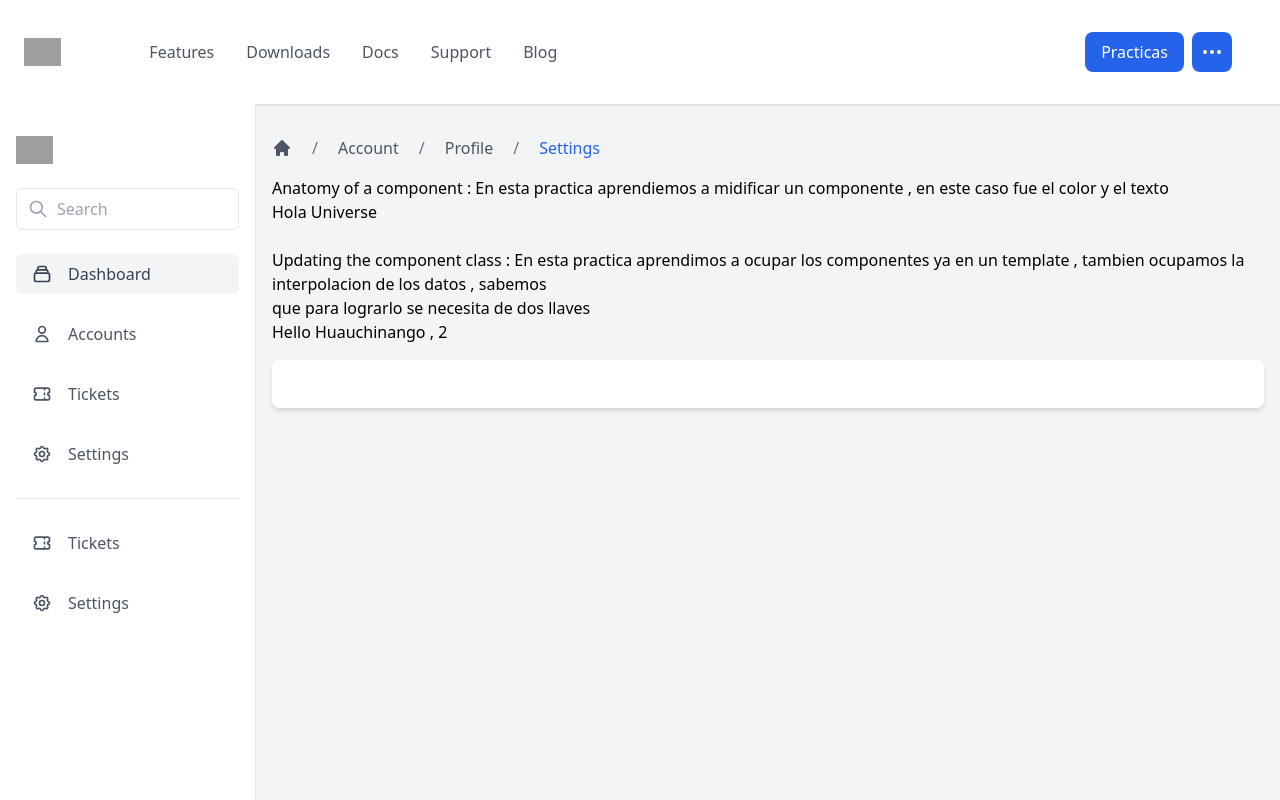
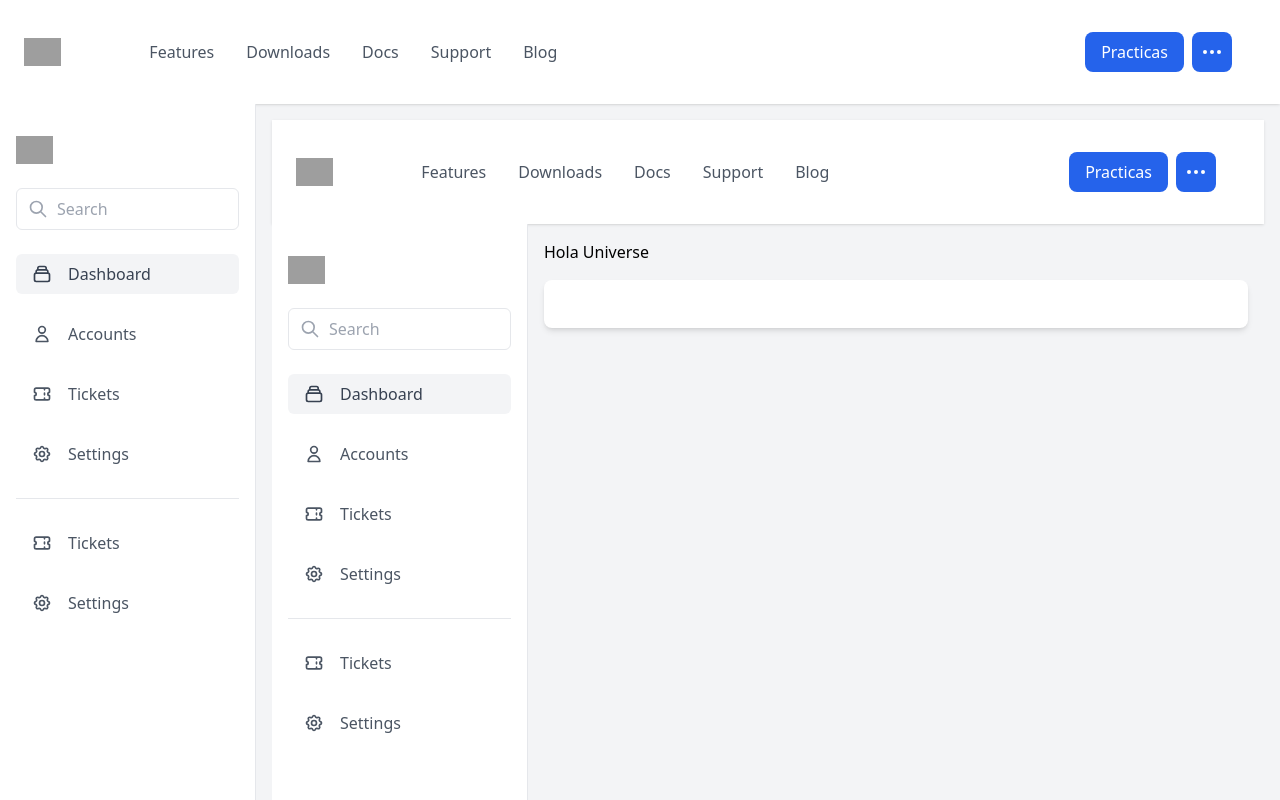
Before and after one commit to Chrispau0530/Angular, an Angular app in the folder Practicas/: page /practica01 in a window 1280 px wide. Before the commit this address led to /. Built offline with nearby package versions, Linux system fonts and the light colour scheme; grey boxes are pictures that could not be loaded.

Commit message:
Practica 08
Casi acabada

```diff
--- a/Practicas/src/app/Practicas/practica01/practica01.component.ts
+++ b/Practicas/src/app/Practicas/practica01/practica01.component.ts
@@ -2,6 +2,7 @@ import { Component } from '@angular/core';
 
 @Component({
   selector: 'app-practica01',
+  standalone:true,
   imports: [],
   template:` Hello`,
   styles:`:host {
@@ -10,6 +11,6 @@ import { Component } from '@angular/core';
   templateUrl: './practica01.component.html',
   styleUrl: './practica01.component.css'
 })
-export class Practica01Component {
+export class  Practica01Component {
 
 }
--- a/Practicas/src/app/app.routes.ts
+++ b/Practicas/src/app/app.routes.ts
@@ -1,7 +1,20 @@
 import { Routes } from '@angular/router';
+import { Practica02Component } from './Practicas/practica02/practica02.component';
 
 export const routes: Routes = [
+  {
+    path: "",
+    loadComponent: () => import('./components/content-global/content-global.component').then(m=>m.ContentGlobalComponent),
+    children: [
+      {
+        path: 'practica01',
+        loadComponent: () => import('./Practicas/practica01/practica01.component').then(m => m.Practica01Component),
 
-
-
+      },
+      {
+        path: 'practica02',
+        loadComponent: () => import('./Practicas/practica02/practica02.component').then(m =>Practica02Component),
+      }
+    ]
+  }
 ];
--- a/Practicas/src/app/components/content-global/content-global.component.html
+++ b/Practicas/src/app/components/content-global/content-global.component.html
@@ -14,7 +14,7 @@
       <!-- Main Content Area (Breadcrumb + Content) -->
       <div class="flex-1 overflow-y-auto bg-gray-100 p-4">
         <div class="content-breadcrumb mb-4">
-          <app-content></app-content>
+          <router-outlet></router-outlet>
         </div>
 
         <!-- Main Content -->
--- a/Practicas/src/app/components/content-global/content-global.component.ts
+++ b/Practicas/src/app/components/content-global/content-global.component.ts
@@ -10,7 +10,7 @@ import { ContentComponent } from "../content/content.component";
   templateUrl: './content-global.component.html',
   styleUrl: './content-global.component.css'
 })
-export class ContentGlobalComponent {
+export   class ContentGlobalComponent {
   isSidebarOpen = true;
 
   toggleSidebar() {
--- a/Practicas/src/app/components/content/content.component.html
+++ b/Practicas/src/app/components/content/content.component.html
@@ -1,7 +1,7 @@
 <app-breadcrumb></app-breadcrumb>
 <div class="practica1">
     <p>Anatomy of a component : En esta practica aprendiemos a midificar un componente , en este caso fue el color y el texto   </p>
-    <app-practica01></app-practica01>
+
 </div>
  <br>
 <div class="practica2">
--- a/Practicas/src/app/components/content/content.component.ts
+++ b/Practicas/src/app/components/content/content.component.ts
@@ -1,7 +1,7 @@
 import { Component } from '@angular/core';
 import { RouterOutlet } from '@angular/router';
 import { BreadcrumbComponent } from '../breadcrumb/breadcrumb.component';
-import { Practica01Component } from '../../Practicas/practica01/practica01.component';
+
 import { Practica02Component } from '../../Practicas/practica02/practica02.component';
 
 
@@ -9,10 +9,10 @@ import { Practica02Component } from '../../Practicas/practica02/practica02.compo
 @Component({
   selector: 'app-content',
   standalone:true,
-  imports: [RouterOutlet,BreadcrumbComponent,Practica01Component,Practica02Component],
+  imports: [RouterOutlet,BreadcrumbComponent,Practica02Component],
   templateUrl: './content.component.html',
   styleUrl: './content.component.css'
 })
-export class ContentComponent {
+export class  ContentComponent {
 
 }
```
Also changed, not shown: 1 other file (tests, documents, lock files or other folders).
